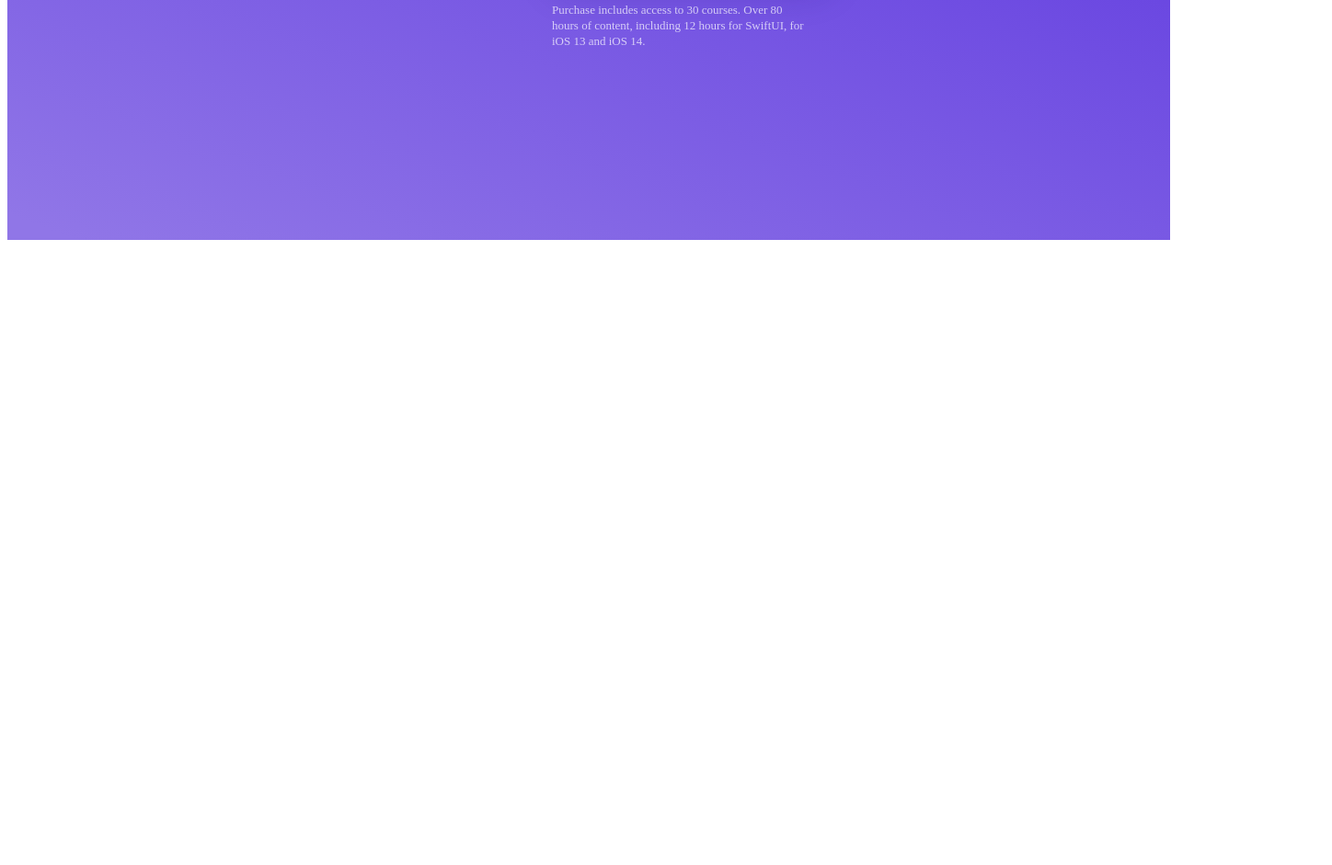
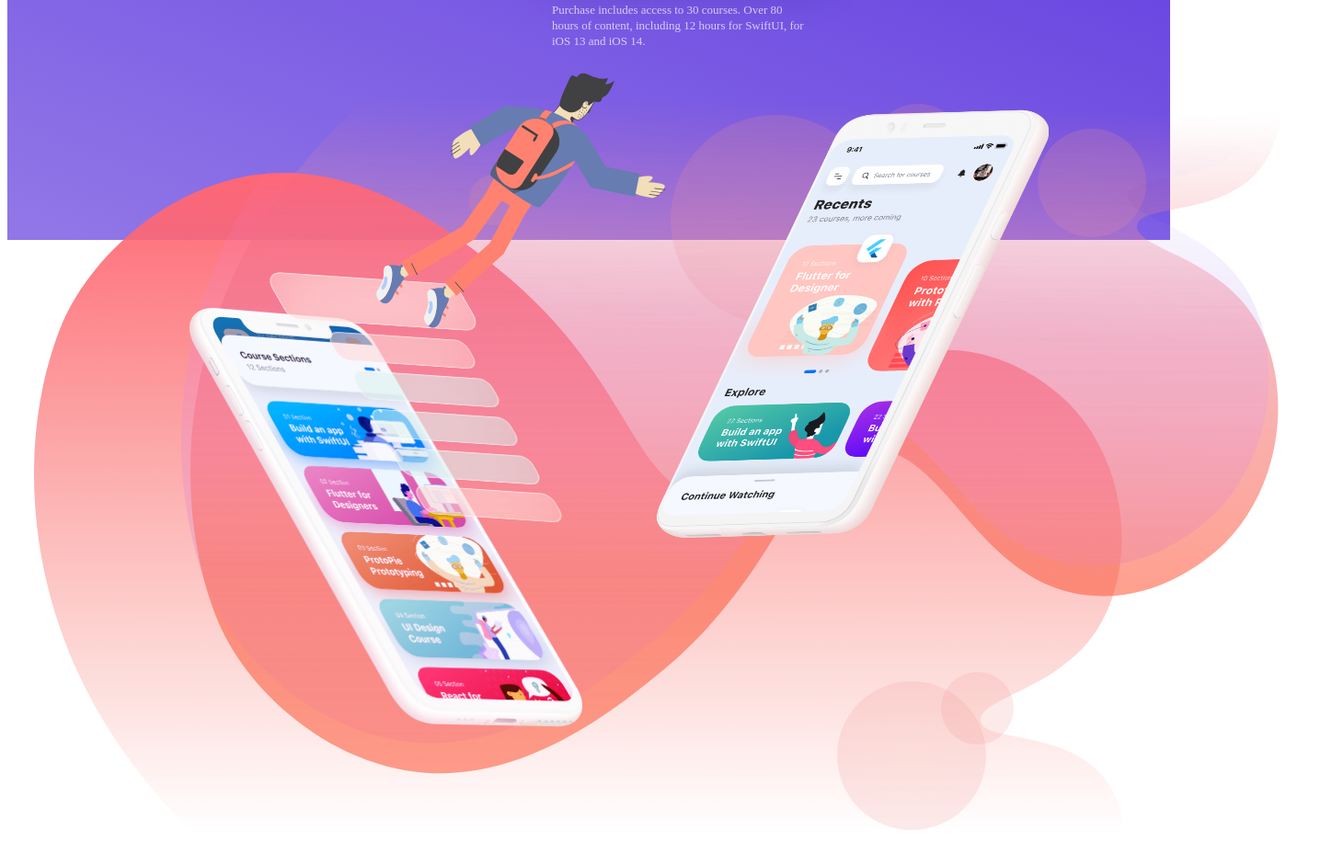
Before and after one commit to bfreitas1098/advancedHooks, a Gatsby site: page / in a window 1280 px wide. Shown: the part 994-1935 px from the top of the page at 92% size, 1448 px wide, since content can reach past the window. Before the commit the page ends 1263 px from the top, so only its background shows below. Built offline with nearby package versions, Linux system fonts and the light colour scheme; Gatsby itself is replaced by a stand-in of ours.

Commit message:
Pasted the file code for FlutterBuild.js from the course and imported all the images

```diff
--- /dev/null
+++ b/src/components/builds/FlutterBuild.js
@@ -0,0 +1,324 @@
+import React from "react"
+import styled, { keyframes } from "styled-components"
+import FlutterMan from "../../static/images/components/flutter/man.svg"
+import FlutteriPhone from "../../static/images/components/flutter/iphone.png"
+import FlutterPixel from "../../static/images/components/flutter/pixel4.png"
+import FlutterBG1 from "../../static/images/components/flutter/background1.svg"
+import FlutterBG2 from "../../static/images/components/flutter/background2.svg"
+import FlutterBG3 from "../../static/images/components/flutter/background3.svg"
+
+function FlutterBuild() {
+  return (
+    <Wrapper>
+      <div>
+        <div className="shapes">
+          <div className="shape" />
+          <div className="genericpanel shape2" />
+          <div className="genericpanel shape3" />
+          <div className="genericpanel shape4" />
+          <div className="genericpanel shape5" />
+          <div className="genericpanel shape6" />
+        </div>
+
+        <img className="man" src={FlutterMan} />
+        <img className="phone-left" src={FlutteriPhone} />
+        <img className="phone-right" src={FlutterPixel} />
+        <div className="circle1" />
+        <div className="circle2" />
+        <div className="circle3" />
+
+        <div className="circle4" />
+        <div className="circle5" />
+        <div className="circle6" />
+
+        <img className="background3" src={FlutterBG3} />
+        <img className="background2" src={FlutterBG2} />
+        <img className="background1" src={FlutterBG1} />
+      </div>
+    </Wrapper>
+  )
+}
+
+export default FlutterBuild
+
+const fadeIn = keyframes`
+  from { opacity: 0; }
+  to { opacity: 1; }
+`
+
+const Wrapper = styled.div`
+  position: relative;
+  width: 1440px;
+  height: 900px;
+  margin: 0 auto;
+  opacity: 0;
+  animation: ${fadeIn};
+  animation-duration: 4s;
+  animation-fill-mode: forwards;
+
+  * {
+    transition: 3s cubic-bezier(0.075, 0.82, 0.165, 1);
+    pointer-events: none;
+  }
+
+  .shape {
+    width: 200px;
+    height: 50px;
+    border-radius: 20px 10px;
+    border: 1px solid;
+    border-color: rgba(255, 255, 255, 0.5);
+    transform: skew(33deg) rotateZ(4deg);
+    transform-origin: top left;
+    position: absolute;
+    top: 228px;
+    left: 277px;
+    background: rgba(255, 198, 194, 0.4);
+    backdrop-filter: blur(40px);
+    z-index: 6;
+  }
+  .genericpanel {
+    width: 144px;
+    height: 30px;
+    border-radius: 15px 10px;
+    border: 1px solid;
+    border-color: rgba(255, 255, 255, 0.5);
+    transform: skew(33deg) rotateZ(4deg);
+    transform-origin: top left;
+    position: absolute;
+    backdrop-filter: blur(40px);
+    z-index: 6;
+  }
+  .shape2 {
+    top: 293px;
+    left: 344px;
+    background: rgba(255, 198, 194, 0.4);
+  }
+  .shape3 {
+    top: 335px;
+    left: 370px;
+    background: rgba(204, 235, 230, 0.4);
+  }
+  .shape4 {
+    top: 377px;
+    left: 390px;
+    background: rgba(204, 235, 230, 0.4);
+  }
+  .shape5 {
+    top: 419px;
+    left: 414px;
+    background: rgba(204, 235, 230, 0.4);
+  }
+  .shape6 {
+    top: 460px;
+    left: 438px;
+    background: rgba(255, 198, 194, 0.4);
+  }
+  .shape7 {
+    width: 112px;
+    height: 2px;
+    border: 1px solid;
+    border-color: rgba(255, 255, 255, 0.5);
+    transform: skew(33deg) rotateZ(-2.5deg);
+    transform-origin: top left;
+    position: absolute;
+    top: 484px;
+    left: 793px;
+    background: rgba(255, 198, 194, 0.4);
+    backdrop-filter: blur(40px);
+    z-index: 6;
+  }
+  .shape8 {
+    width: 103px;
+    height: 16px;
+    position: absolute;
+    top: 499px;
+    left: 790px;
+    border: 1px solid;
+    border-radius: 15px 10px;
+    border-color: rgba(255, 255, 255, 0.5);
+    transform: skew(-33deg) rotateZ(-2.5deg);
+    transform-origin: top left;
+    background: rgba(255, 198, 194, 0.4);
+    backdrop-filter: blur(40px);
+    z-index: 6;
+  }
+  .shape9 {
+    width: 79px;
+    height: 16px;
+    position: absolute;
+    top: 523px;
+    left: 782px;
+    border: 1px solid;
+    border-color: rgba(255, 255, 255, 0.5);
+    transform: skew(-33deg) rotateZ(-2.5deg);
+    transform-origin: top left;
+    background: rgba(255, 198, 194, 0.4);
+    backdrop-filter: blur(40px);
+    z-index: 6;
+  }
+  .shapes {
+    margin-left: 150px;
+    z-index: 8;
+    div {
+      backdrop-filter: blur(40px) brightness(300%) saturate(200%);
+    }
+  }
+
+  .man {
+    position: absolute;
+    top: 110px;
+    left: 500px;
+    z-index: 7;
+  }
+  .phone-left {
+    width: 427.47px;
+    height: 465.28px;
+    position: absolute;
+    top: 168px;
+    left: 198px;
+    z-index: 1;
+  }
+  .phone-right {
+    width: 427.47px;
+    height: 465.96px;
+    position: absolute;
+    top: 152px;
+    left: 705px;
+    z-index: 2;
+  }
+  .layout-left {
+    position: absolute;
+    top: 168px;
+    left: 200px;
+    z-index: 4;
+  }
+  .layout-right {
+    position: absolute;
+    top: 200px;
+    left: 700px;
+    z-index: 3;
+  }
+  .background1 {
+    position: absolute;
+    top: 80px;
+    left: 29px;
+    z-index: -1;
+  }
+  .background2 {
+    position: absolute;
+    top: 0px;
+    left: 199px;
+    z-index: 0;
+    mix-blend-mode: darken;
+  }
+  .background3 {
+    position: absolute;
+    top: -123px;
+    left: 239px;
+    z-index: 1;
+    mix-blend-mode: overlay;
+  }
+  .circle1 {
+    position: absolute;
+    top: 93px;
+    left: 552px;
+    width: 55px;
+    height: 55px;
+    border-radius: 50%;
+    background-image: radial-gradient(#f29d8f, #f19097);
+    opacity: 0.2;
+  }
+  .circle2 {
+    position: absolute;
+    top: 8px;
+    left: 671px;
+    width: 228px;
+    height: 228px;
+    border-radius: 50%;
+    background-image: radial-gradient(#f29d8f, #f19097);
+    opacity: 0.2;
+  }
+  .circle3 {
+    position: absolute;
+    top: 96px;
+    left: 838px;
+    width: 104px;
+    height: 104px;
+    border-radius: 50%;
+    background-image: radial-gradient(#f29d8f, #f19097);
+    opacity: 0.2;
+  }
+  .circle4 {
+    position: absolute;
+    top: 23px;
+    left: 1070px;
+    width: 118px;
+    height: 118px;
+    border-radius: 50%;
+    background-image: radial-gradient(#f29d8f, #f19097);
+    opacity: 0.2;
+  }
+  .circle5 {
+    position: absolute;
+    top: 624px;
+    left: 852px;
+    width: 162px;
+    height: 162px;
+    border-radius: 50%;
+    background-image: radial-gradient(#f29d8f, #f19097);
+    opacity: 0.2;
+  }
+  .circle6 {
+    position: absolute;
+    top: 714px;
+    left: 965px;
+    width: 79px;
+    height: 79px;
+    border-radius: 50%;
+    background-image: radial-gradient(#f29d8f, #f19097);
+    opacity: 0.2;
+  }
+
+  .man {
+    transform: translateY(-100px) translateX(-100px);
+  }
+  .phone-left {
+    transform: translateY(100px);
+  }
+  .phone-right {
+    transform: translateY(-100px);
+  }
+  .layout-left {
+    transform: translateY(50px) translateX(50px);
+  }
+  .layout-right {
+    transform: translateY(-100px) translateX(-50px);
+  }
+  .background1 {
+    transform: translateY(40px);
+  }
+  .background2 {
+    transform: translateY(-40px);
+  }
+  .background3 {
+    transform: translatex(-50px) translateY(50px);
+  }
+  .circle1 {
+    transform: translatex(-50px) translateY(30px);
+  }
+  .circle2 {
+    transform: translatex(50px) translateY(50px);
+  }
+  .circle3 {
+    transform: translatex(100px) translateY(-50px);
+  }
+  .circle4 {
+    transform: translatex(50px) translateY(50px);
+  }
+  .circle5 {
+    transform: translatex(50px) translateY(50px);
+  }
+  .circle6 {
+    transform: translatex(50px) translateY(-50px);
+  }
+`
--- a/src/pages/index.js
+++ b/src/pages/index.js
@@ -4,6 +4,7 @@ import ReactLogo from "../static/images/logos/react-logo.svg"
 import AuthorAvatar from "../static/images/avatars/Meng.png"
 import PurchaseButton from "../components/buttons/PurchaseButton"
 import CourseCard from "../components/cards/CourseCard"
+import FlutterBuild from "../components/builds/FlutterBuild"
 
 const IndexPage = () => (
   <Wrapper>
@@ -28,6 +29,7 @@ const IndexPage = () => (
         </SmallText>
       </TextWrapper>
     </HeroWrapper>
+    <FlutterBuild />
   </Wrapper>
 )
 
```
